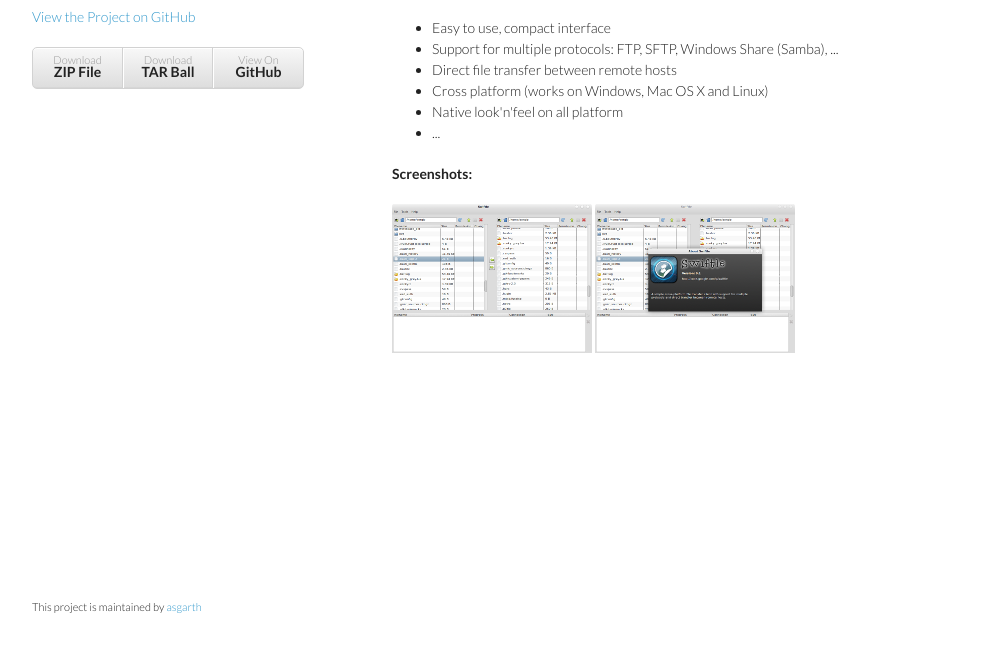
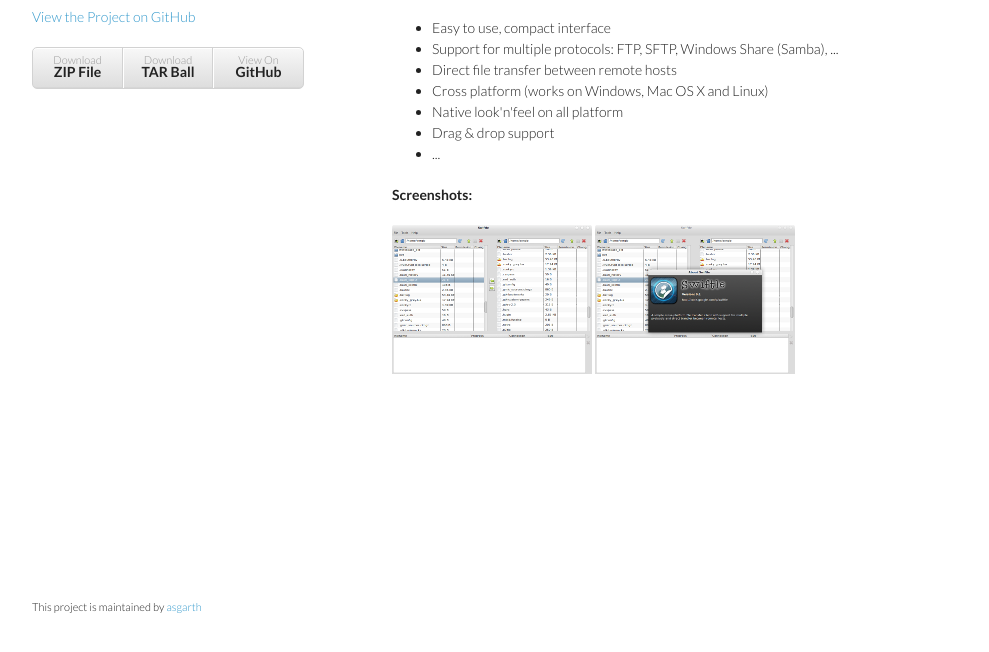
Before and after one commit to asgarth/swiftle, a plain HTML site: page index.html in a window 1280 px wide. Shown: the part 144-796 px from the top of the page, without its empty margins (128-1117 px from the left). Drawn offline with Linux system fonts and the light colour scheme.

Commit message:
added dnd to feature list

```diff
--- a/index.html
+++ b/index.html
@@ -39,6 +39,7 @@
           <li>Direct file transfer between remote hosts</li>
           <li>Cross platform (works on Windows, Mac OS X and Linux) </li>
           <li>Native look'n'feel on all platform</li>
+          <li>Drag & drop support</li>
           <li>...</li>
         </ul>
 
```
